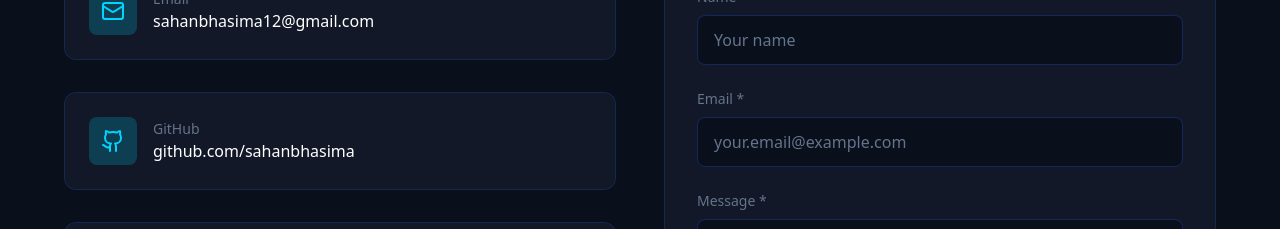
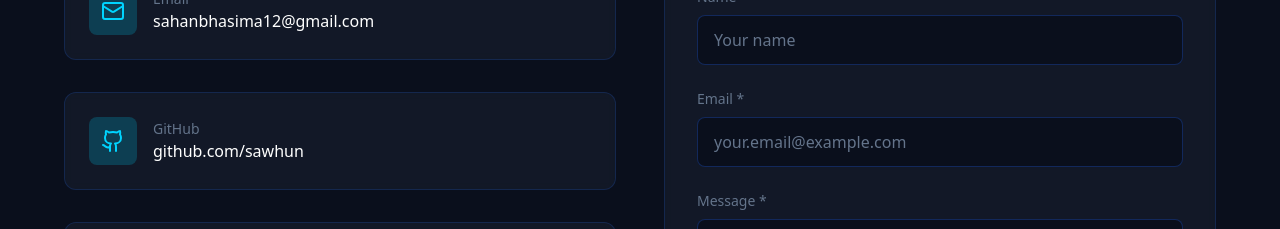
Before and after one commit to Sawhun/sahan_portfolio, a React (Vite) app: page / in a window 1280 px wide. Shown: the part 5640-5869 px from the top of the page. Built offline with nearby package versions, Linux system fonts and the light colour scheme.

Commit message:
Update Contact.tsx

```diff
--- a/src/components/Contact.tsx
+++ b/src/components/Contact.tsx
@@ -13,7 +13,7 @@ const Contact = () => {
 
   const contactInfo = [
     { icon: Mail, label: 'Email', value: 'sahanbhasima12@gmail.com', href: 'mailto:sahanbhasima12@gmail.com' },
-    { icon: Github, label: 'GitHub', value: 'github.com/sahanbhasima', href: 'https://github.com/sahanbhasima' },
+    { icon: Github, label: 'GitHub', value: 'github.com/sawhun', href: 'https://github.com/sahanbhasima' },
     { icon: Linkedin, label: 'LinkedIn', value: 'linkedin.com/in/sahanbhasima', href: 'https://linkedin.com/in/sahanbhasima' },
   ];
 
```
